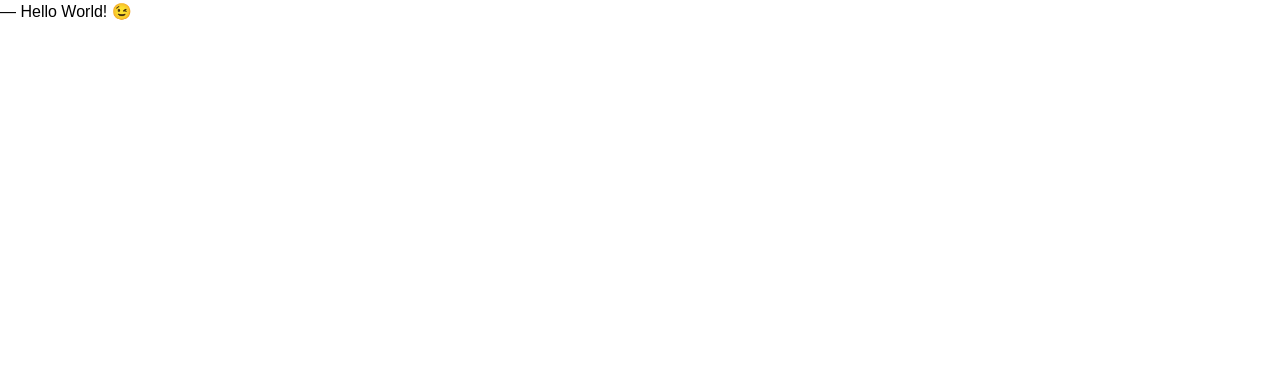
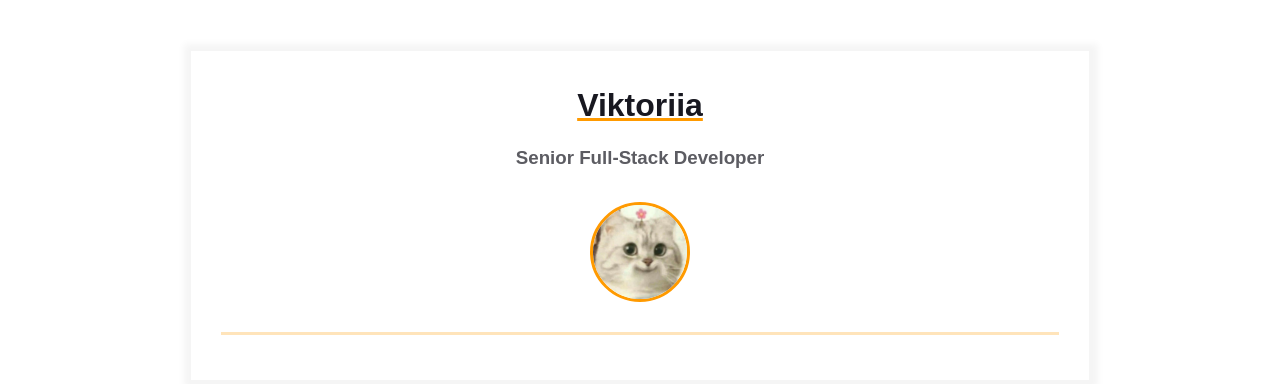
Before and after one commit to irotciv/homepage, a plain HTML site: page index.html in a window 1280 px wide. Drawn offline with Linux system fonts and the light colour scheme.

Commit message:
Added block of name, job and avatar of contact

```diff
--- a/index.html
+++ b/index.html
@@ -7,6 +7,25 @@
     <meta name="viewport" content="width=device-width, initial-scale=1" />
 </head>
 <body>
-    ― Hello World! &#x1F609;
+    <main>
+        <div class="resume">
+            <div class="container">
+                <div class="resume__block">
+                    <h1 class="contact-info__header">Viktoriia</h1>
+                    <h3 class="contact-info__sub-header">Senior Full-Stack Developer</h3>
+
+                    <div class="contact_info_container fh">
+                        <div class="contact-info__block"></div>
+
+                        <div class="contact-info__block contact-info__block--center">
+                            <img class="contact-info__avatar" src="assets/avatar.jpg" alt="Avatar">
+                        </div>
+
+                        <div class="contact-info__block"></div>
+                    </div>
+                </div>
+            </div>
+        </div>
+    </main>
 </body>
 </html>
```
Also changed, not shown: assets/avatar.jpg (added).
